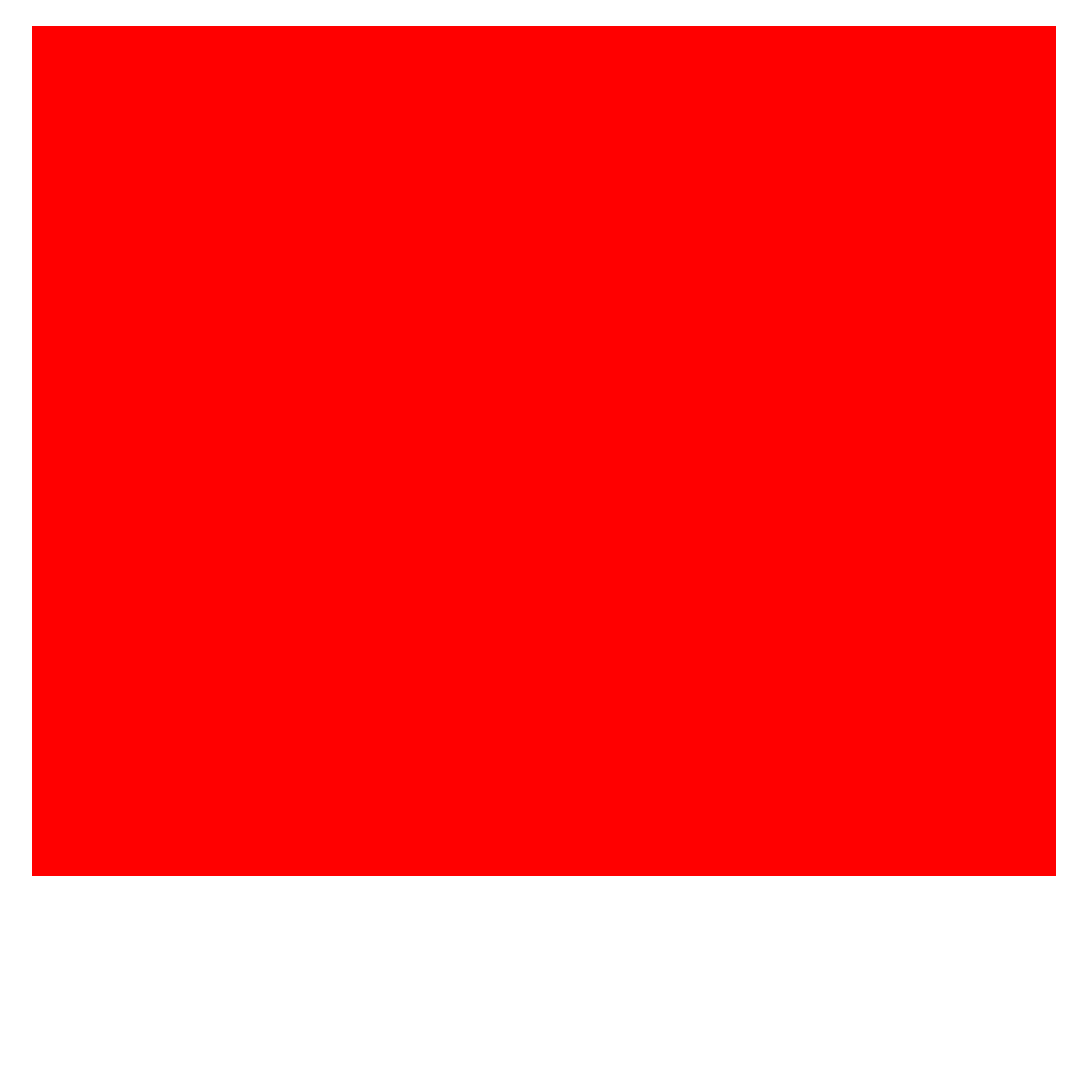
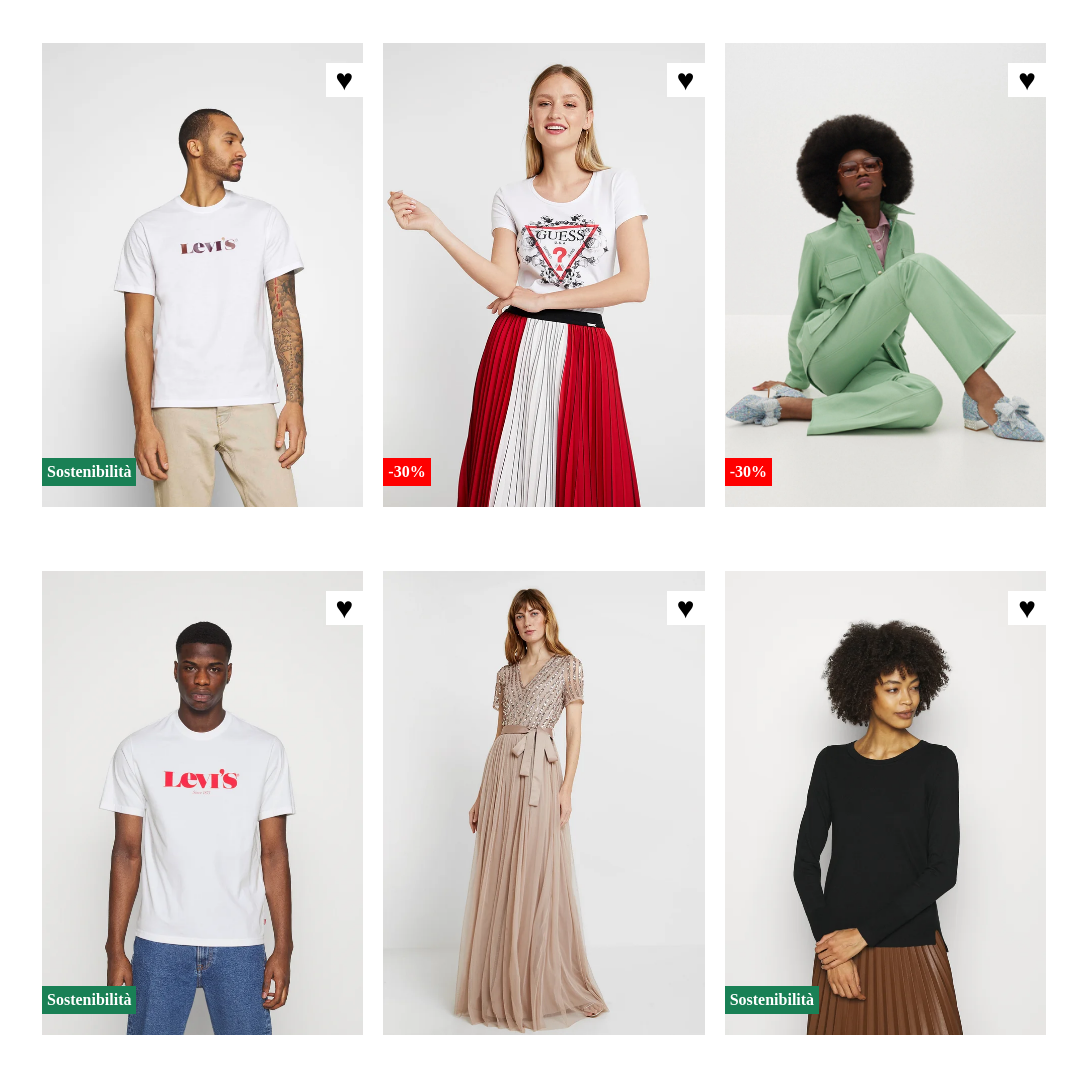
Before and after one commit to Intrusion0/html-css-boolando, a plain HTML site: page index.html in a window 1280 px wide. Shown: the whole page, without its empty margins (96-1183 px from the left). Before the commit the page ends 901 px from the top, so only its background shows below. Drawn offline with Linux system fonts and the light colour scheme.

Commit message:
img e riquadri aggiunti

```diff
--- a/css/style.css
+++ b/css/style.css
@@ -5,16 +5,12 @@
 }
 
 #container{
-    /* debug */
     width: 80%;
-    margin: 2% auto;
+    margin: 1% auto;
 }
 
 .container_2{
-    /* debug */
-    background-color: blueviolet;
     width: 100%;
-    height: 850px;
 }
 
 .container_2 .clearfix:after{
@@ -24,11 +20,42 @@
 }
 
 .products{
-    /* debug */
     float: left;
-    background-color: red;
     width: calc(100% / 3);
-    height: 425px;
     padding: 30px 10px;
+}
+
+.products img{
+    width: 100%;
+    height: 100%;
+}
+
+.container_img{
     position: relative;
 }
+
+.heart{
+    position: absolute;
+    top: 20px;
+    right: 0;
+    padding: 0 10px;
+    background-color: white;
+    font-size: 30px;
+}
+
+.discounts_and_sustainability{
+    position: absolute;
+    bottom: 25px;
+    left: 0;
+    padding: 5px;
+    font-weight: bold;
+    color: white;
+}
+
+.red{
+    background-color: red;
+}
+
+.green{
+    background-color: rgb(25, 128, 85);
+}
--- a/index.html
+++ b/index.html
@@ -18,26 +18,57 @@
                 <div class="clearfix">
 
                     <div class="products">
+                        <div class="container_img">
+                            <img src="img/1.webp" alt="t-shirt levis">
+                            <span class="heart">&hearts;</span>
+                            <span class="discounts_and_sustainability red">-50%</span>
+                            <span class="discounts_and_sustainability green">Sostenibilit&agrave;</span>
+                        </div>
 
                     </div>
 
                     <div class="products">
+                        <div class="container_img">
+                            <img src="img/2.webp" alt="t-shirt roses tee">
+                            <span class="heart">&hearts;</span>
+                            <span class="discounts_and_sustainability red">-30%</span>
+                        </div>
 
                     </div>
 
                     <div class="products">
+                        <div class="container_img">
+                            <img src="img/3.webp" alt="come zucchero filato">
+                            <span class="heart">&hearts;</span>
+                            <span class="discounts_and_sustainability red">-30%</span>
+                        </div>
 
                     </div>
 
                     <div class="products">
+                        <div class="container_img">
+                            <img src="img/4.webp" alt="t-shirt levis_2">
+                            <span class="heart">&hearts;</span>
+                            <span class="discounts_and_sustainability red">-50%</span>
+                            <span class="discounts_and_sustainability green">Sostenibilit&agrave;</span>
+                        </div>
 
                     </div>
 
                     <div class="products">
+                        <div class="container_img">
+                            <img src="img/5.webp" alt="maya deluxe">
+                            <span class="heart">&hearts;</span>
+                        </div>
 
                     </div>
 
                     <div class="products">
+                        <div class="container_img">
+                            <img src="img/6.webp" alt="maglione black">
+                            <span class="heart">&hearts;</span>
+                            <span class="discounts_and_sustainability green">Sostenibilit&agrave;</span>
+                        </div>
 
                     </div>
 
```
